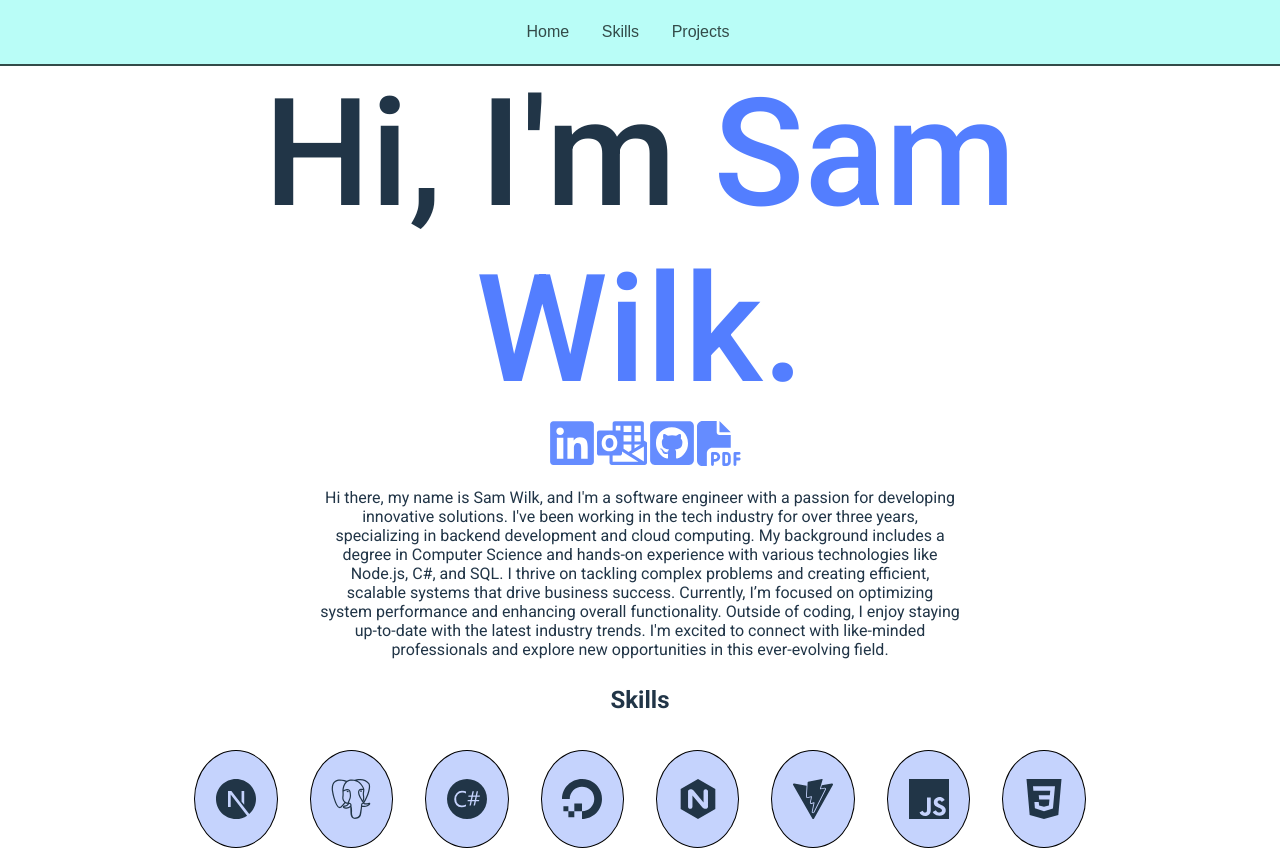
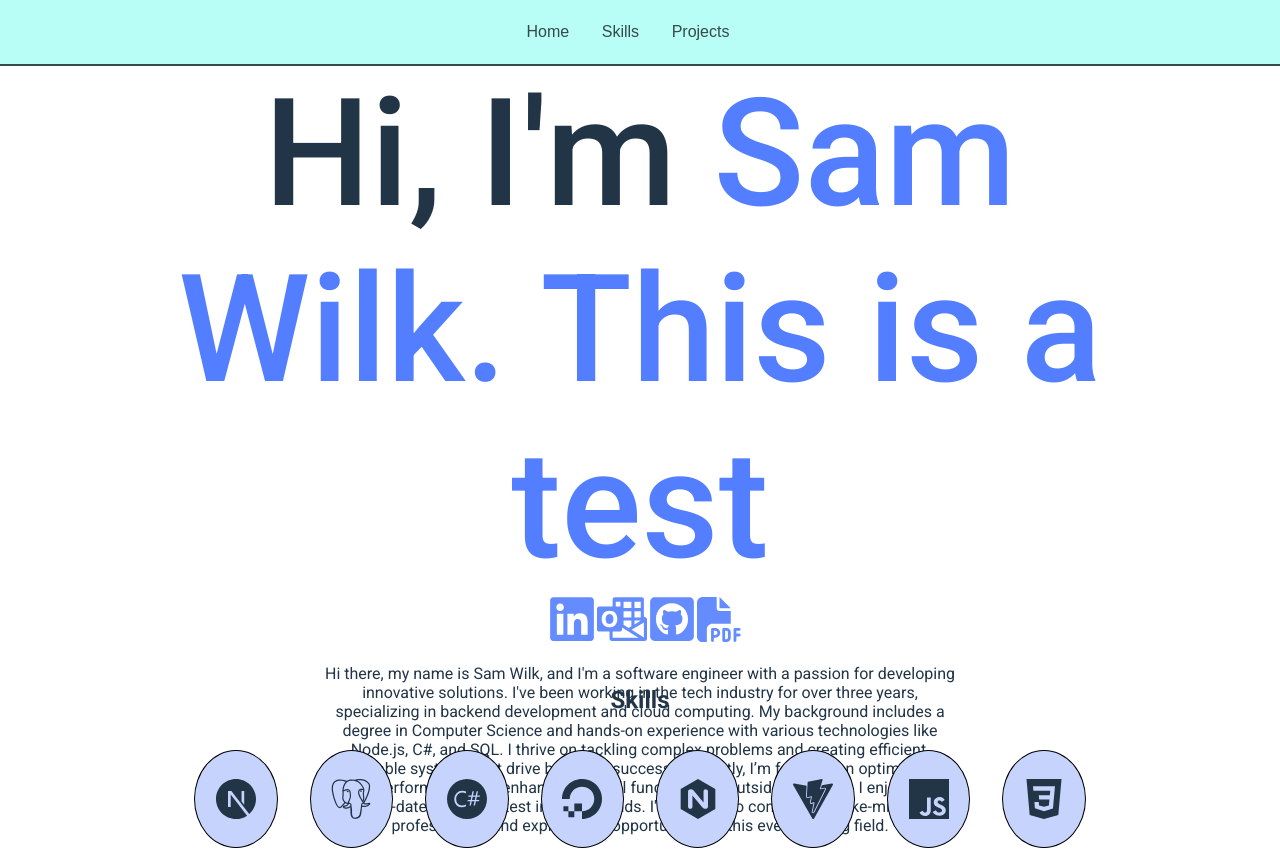
Before and after one commit to SamWilk/portfolio-wilk, a React (Vite) app: page / in a window 1280 px wide. Shown: the top 850 px of the page. Built offline with nearby package versions, Linux system fonts and the light colour scheme.

Commit message:
Testing updated pipeline

```diff
--- a/src/components/welcomeComponent/Welcome.jsx
+++ b/src/components/welcomeComponent/Welcome.jsx
@@ -10,7 +10,7 @@ function Welcome() {
       <div className="welcomeContainer">
         <div className="introContainer">
           <h2 className="introTitle">
-            Hi, I&apos;m <span className="nameText">Sam Wilk.</span>
+            Hi, I&apos;m <span className="nameText">Sam Wilk. This is a test</span>
           </h2>
           <ul className="linkList">
             <li>
```
